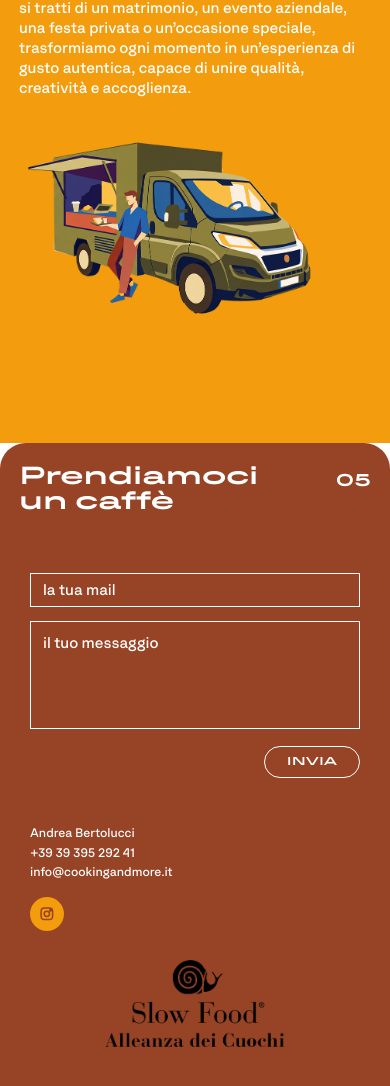
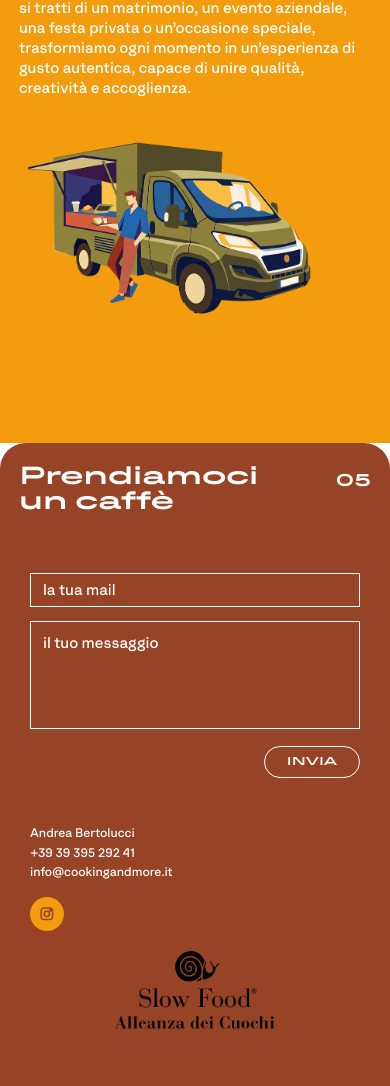
Before and after one commit to giuliaamt/cooking-and-more, a website built with Vite: page index.html in a window 390 px wide. Shown: the part 2607-3693 px from the top of the page. Built offline with nearby package versions, Linux system fonts and the light colour scheme.

Commit message:
Adjust mobile Slow Food logo

```diff
--- a/src/styles.css
+++ b/src/styles.css
@@ -1219,8 +1219,8 @@ button {
     }
 
     .slowfood-logo {
-        width: min(58vw, 180px);
-        margin: clamp(18px, 3svh, 28px) auto 0;
+        width: min(52vw, 160px);
+        margin: clamp(12px, 2svh, 18px) auto 0;
     }
 
     .contact-form {
```
